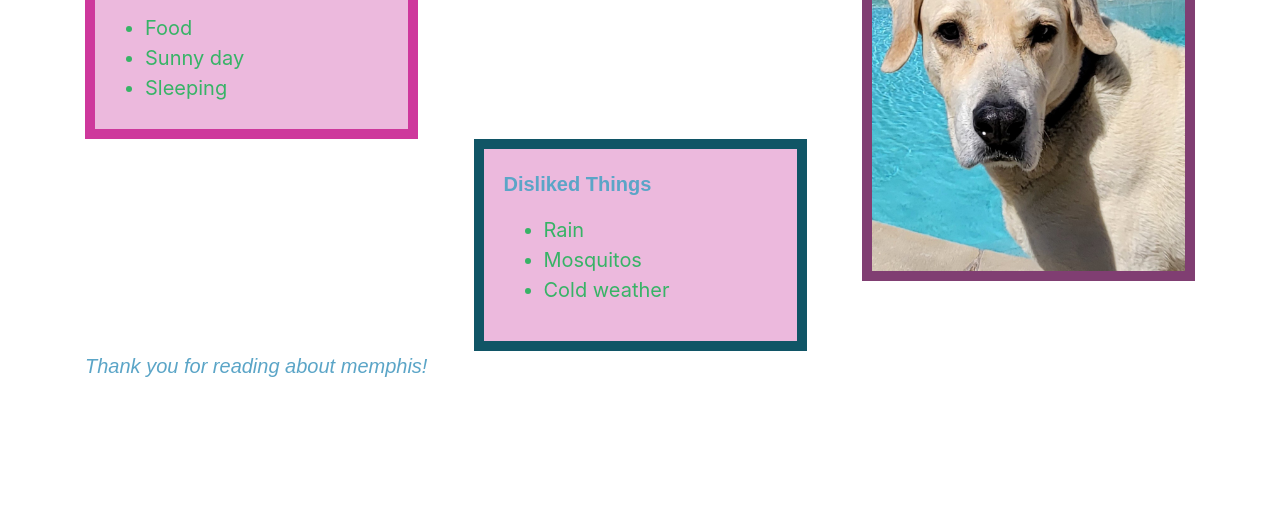
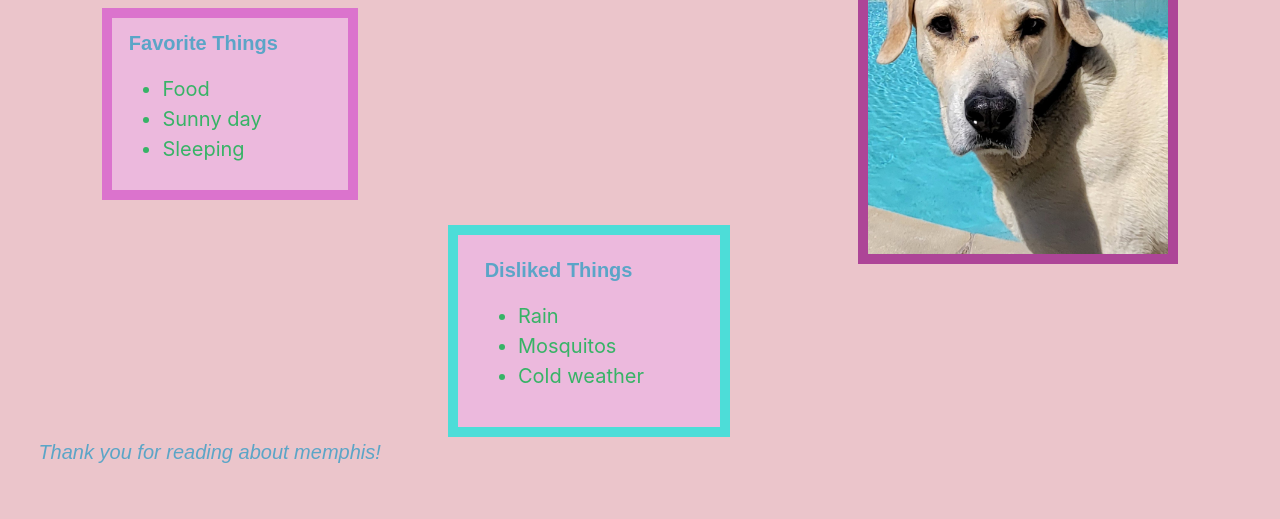
Before and after one commit to SueRtx/pet-website-pt, a plain HTML site: page index.html in a window 1280 px wide. Shown: the part 281-800 px from the top of the page. Drawn offline with nearby package versions, Linux system fonts and the light colour scheme.

Commit message:
Add original button to change background color to original.

```diff
--- a/css/styles.css
+++ b/css/styles.css
@@ -1,9 +1,13 @@
+body {
+  background-color: rgb(235, 197, 203);
+}
 h1 {
   color: #5502FA;
   text-align: left;
 }
 
 h2 {
+  margin-top:2%;
   font-style: italic;
   text-align: center;
   font-size: 30px;
@@ -11,6 +15,7 @@ h2 {
 }
 
 p {
+  margin-left:3%;
   font-family: sans-serif;
   color: rgb(91, 165, 199);
   font-size: 20px;
@@ -22,32 +27,36 @@ ul {
   line-height: 30px;
 }
 .favorite {
-  font-size: 20px;
+  font-size: 30px;
   text-align: left;
   color: rgb(111, 56, 161);
-  width: 30%;
+  width: 20%;
+  margin-top:2%;
+  margin-left:8%;
   padding: 10px;
-  border: 1px solid rgb(206, 56, 156);
+  border: 1px solid rgb(219, 115, 205);
   border-width: 10px;
   background-color: rgb(236, 185, 221);
 
 }
 .Disliked {
-  font-size: 20px;
+  font-size: 30px;
+  margin-top:2%;
   margin-left:35%;
   text-align: center;
   color: rgb(111, 56, 161);
   text-align: left;
-  width: 30%;
+  width: 22%;
   padding: 20px;
-  border: 2px solid rgb(16, 85, 102);
+  border: 2px solid rgb(77, 221, 216);
   border-width: 10px;
   background-color: rgb(236, 185, 221);
 }
 .dog {
- float: right;
-  width: 30%;
-  border: 1px solid rgb(128, 62, 114);
+  float: right;
+  margin-right:8%;
+  width: 25%;
+  border: 1px solid rgb(173, 69, 151);
   border-width: 10px;
 }
 
@@ -58,3 +67,7 @@ ul {
 .black-background {
   background-color: black;
 }
+
+.original-background {
+  background-color: none;
+}
--- a/index.html
+++ b/index.html
@@ -15,7 +15,8 @@
 
     <button class="btn btn-dark" id="black">Dark</button>
     <button class="btn btn-light" id="white">Light</button>
-  <div/>
+    <button class="btn btn-original" id="original">Original</button>
+  </div>
 
   <img src="img/memphis2.jpg" alt="Memphis Bell" class="dog">
   <div class="memphis">
--- a/js/scripts.js
+++ b/js/scripts.js
@@ -8,4 +8,10 @@ $(document).ready(function() {
     $("body").removeClass();
     $("body").addClass("black-background");
   });
+
+  $("button#original").click(function() {
+    $("body").removeClass();
+    $("body").addClass("original-background");
+
+ });
 });
```
